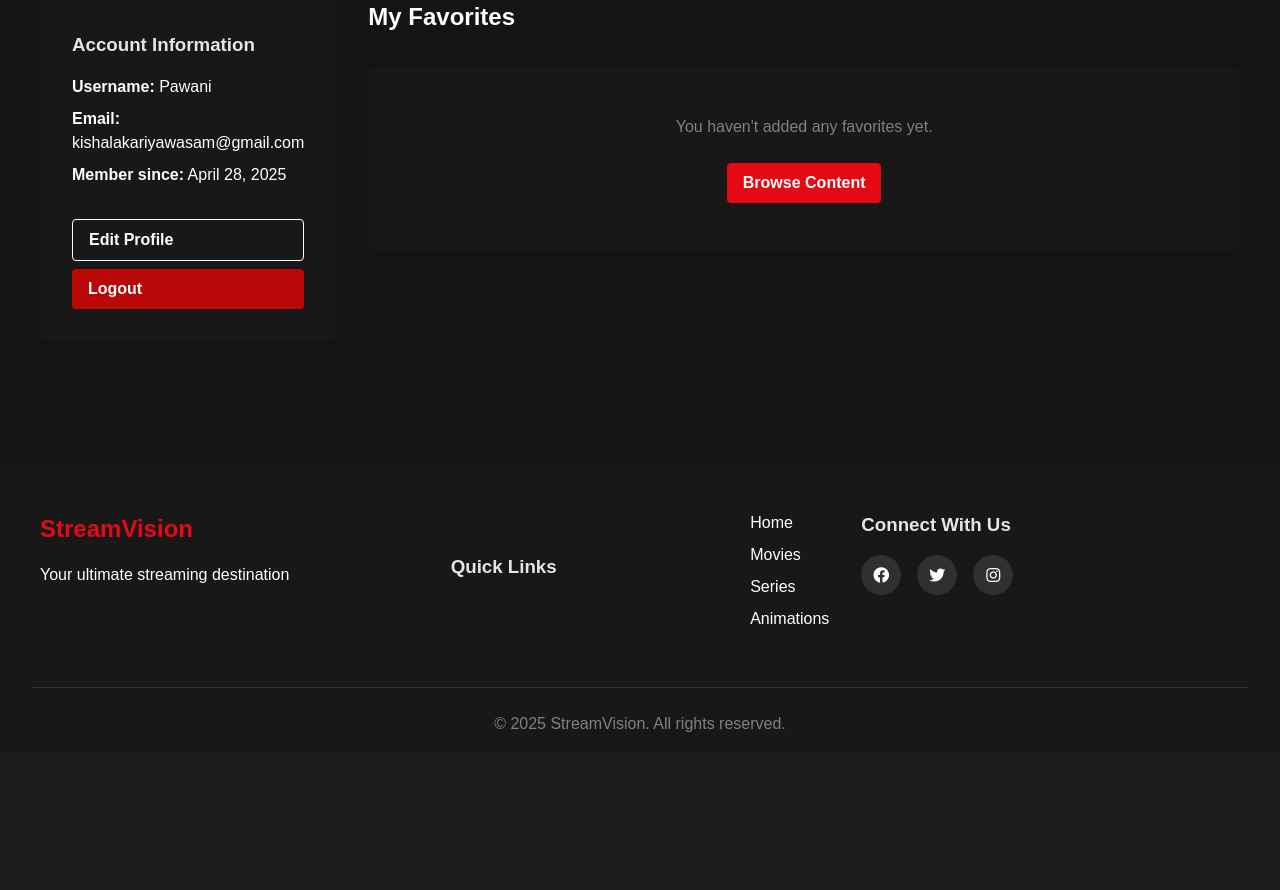
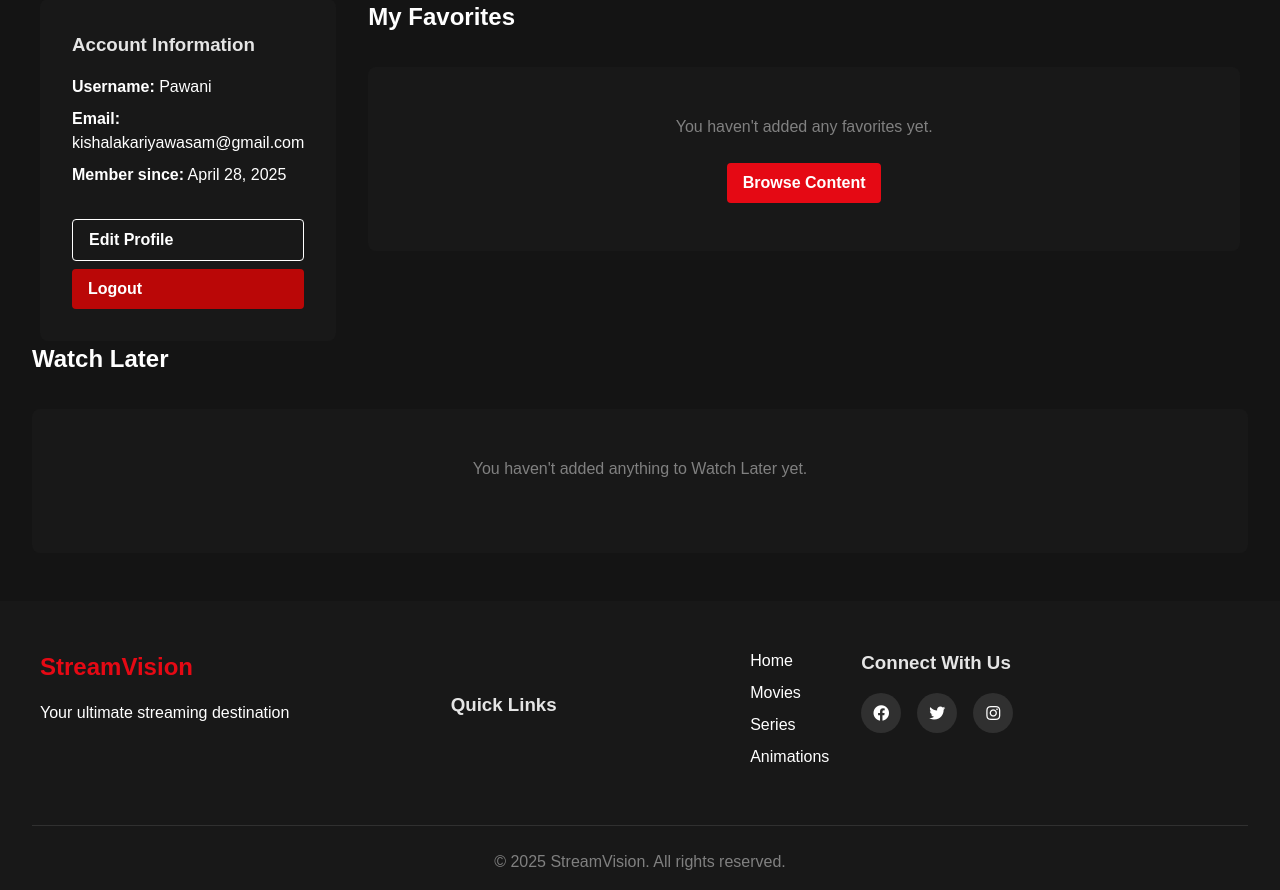
Before and after one commit to kishala2003/Group23RAD, a Flask app: page /profile in a window 1280 px wide. Shown: the part 187-1077 px from the top of the page. Before the commit the page ends 919 px from the top, so only its background shows below. Run offline with Flask 3, Linux system fonts and the light colour scheme; a user stored in the database is signed in.

Commit message:
Update profile.html

```diff
--- a/Group23 Mvc assignment/templates/profile.html
+++ b/Group23 Mvc assignment/templates/profile.html
@@ -49,5 +49,37 @@
             {% endif %}
         </div>
     </div>
+
+
+    <div class="profile-content">
+        <h2>Watch Later</h2>
+        {% set watch_later = user.watch_later %}
+        {% if watch_later %}
+        <div class="content-grid">
+            {% for item in watch_later %}
+            <div class="content-card">
+                <a href="{{ url_for('content_detail', content_id=item.content.id) }}">
+                    <img src="{{ url_for('static', filename='images/' + item.content.image_file) }}" alt="{{ item.content.title }}">
+                    <div class="content-info">
+                        <h3>{{ item.content.title }}</h3>
+                        <div class="content-meta">
+                            <span class="year">{{ item.content.release_year }}</span>
+                            <span class="rating"><i class="fas fa-star"></i> {{ item.content.rating }}</span>
+                        </div>
+                    </div>
+                </a>
+                <form action="{{ url_for('remove_watch_later', content_id=item.content.id) }}" method="POST">
+                    <button type="submit" class="btn btn-danger btn-sm">Remove</button>
+                </form>
+            </div>
+            {% endfor %}
+        </div>
+        {% else %}
+        <div class="empty-state">
+            <p>You haven't added anything to Watch Later yet.</p>
+        </div>
+        {% endif %}
+    </div>
+
 </section>
 {% endblock %}
```
